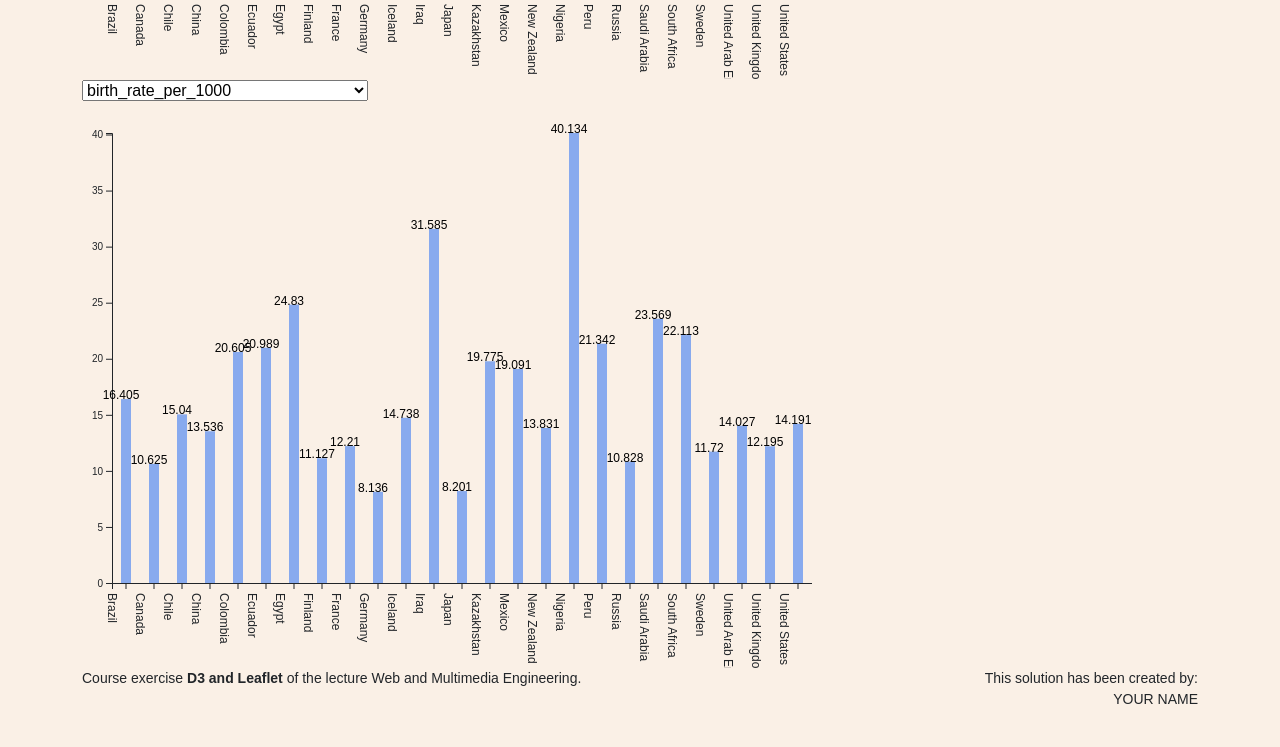
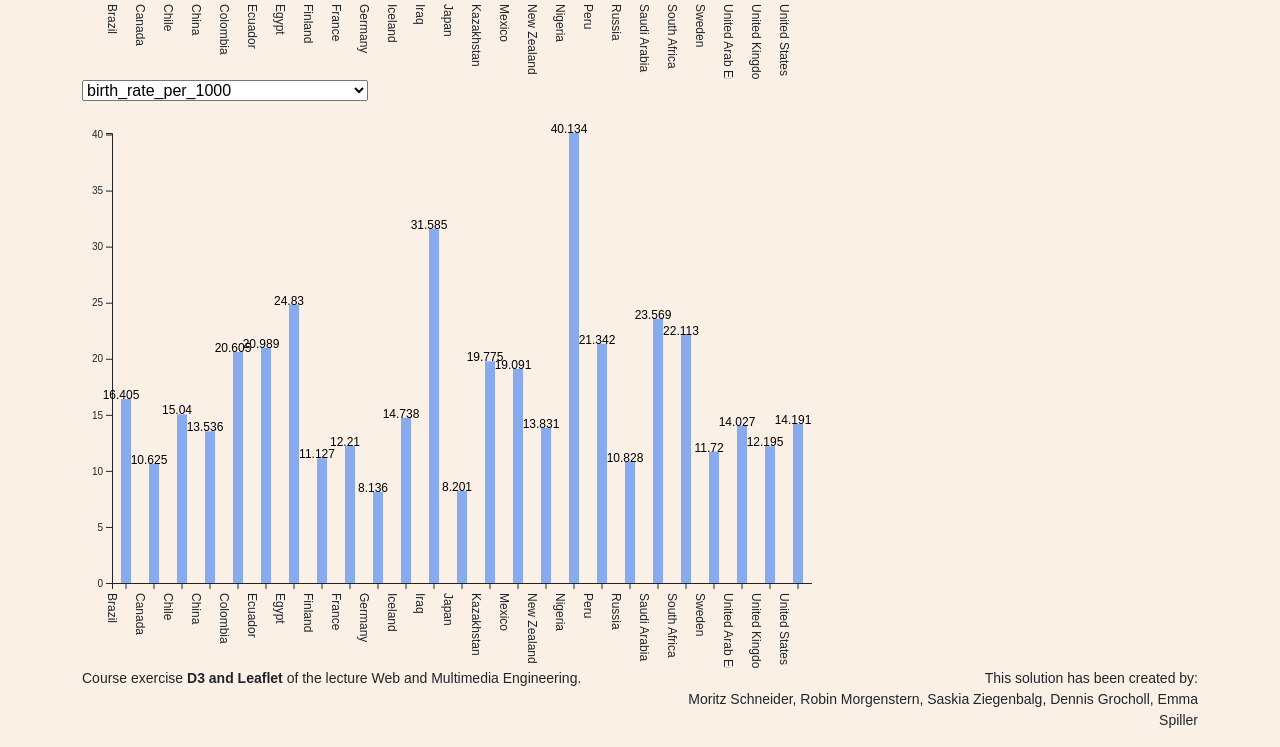
Before and after one commit to Dramiley/wme_a4, a plain HTML site: page index.html in a window 1280 px wide. Shown: the part 566-1313 px from the top of the page. Before the commit the page ends 1292 px from the top, so only its background shows below. Drawn offline with nearby package versions, Linux system fonts and the light colour scheme.

Commit message:
updated names

```diff
--- a/index.html
+++ b/index.html
@@ -71,7 +71,7 @@
       <p class="small">Course exercise <strong>D3 and Leaflet</strong> of the lecture Web and Multimedia Engineering.</p>
     </div>
     <div class="col">
-      <p class="small text-end">This solution has been created by:<br>YOUR NAME</p>
+      <p class="small text-end">This solution has been created by:<br>Moritz Schneider, Robin Morgenstern, Saskia Ziegenbalg, Dennis Grocholl, Emma Spiller</p>
     </div>
   </div>
 </footer>
```
